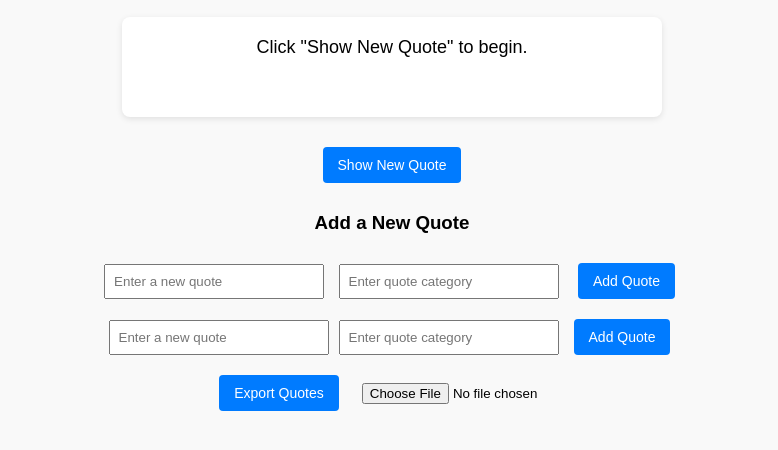
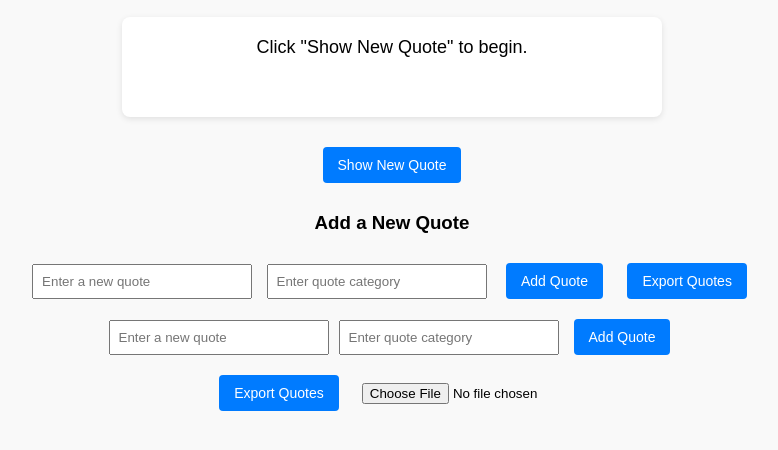
Before and after one commit to heni-pet/alx_fe_javascript, a plain HTML site: page dom-manipulation/index.html in a window 1280 px wide. Shown: the part 128-578 px from the top of the page, without its empty margins (248-1026 px from the left). Drawn offline with Linux system fonts and the light colour scheme.

Commit message:
new html file index.html

```diff
--- a/dom-manipulation/index.html
+++ b/dom-manipulation/index.html
@@ -62,6 +62,7 @@
     <input id="newQuoteText" type="text" placeholder="Enter a new quote" />
     <input id="newQuoteCategory" type="text" placeholder="Enter quote category" />
     <button id="addQuoteBtn">Add Quote</button>
+    <button id="exportQuotesBtn">Export Quotes</button>
   </div>
 
   <script src="script.js"></script>
```
